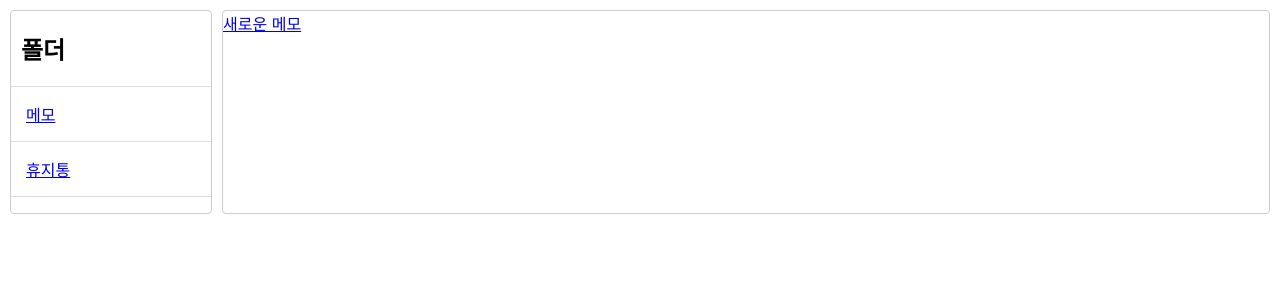
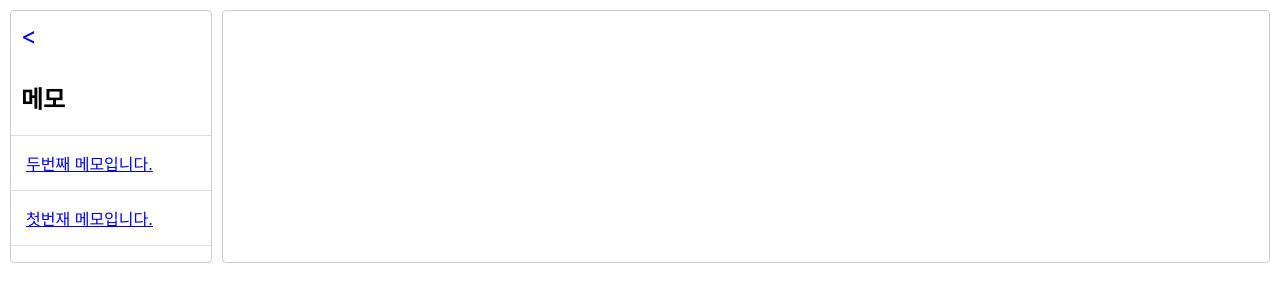
Before and after one commit to min33sky/ts-memo, a React (Create React App) app: page /memo in a window 1280 px wide. Before the commit this address led to /. Shown: the top 302 px of the page. Built offline with nearby package versions, Linux system fonts and the light colour scheme.

Commit message:
Add MemoPage

```diff
--- /dev/null
+++ b/src/page/MemoPage/index.tsx
@@ -0,0 +1,56 @@
+import React, { useState, useEffect } from 'react';
+import { RouteComponentProps, Link } from 'react-router-dom';
+import { fetchMemoList } from '../../api';
+import { List, ListItem } from '../../components/List';
+import Layout from '../../components/Layout';
+import Sidebar, {
+  SidebarBackButton,
+  SidebarTitle,
+} from '../../components/Sidebar';
+import Main from '../../components/Main';
+
+interface Memo {
+  id?: number;
+  content: string;
+  createdAt?: number;
+}
+
+function MemoPage({ match }: RouteComponentProps) {
+  const [memos, setMemos] = useState<Memo[]>([]);
+
+  useEffect(() => {
+    // 메모 목록 가져오기
+    fetchData();
+  }, []);
+
+  const fetchData = () => {
+    const memos = fetchMemoList();
+    setMemos(memos);
+  };
+
+  const renderMemoList = (memos: Memo[]) => (
+    <List>
+      {memos.map((memo, idx) => (
+        <ListItem key={idx} first={idx === 0}>
+          <Link to={`/memo/${memo.id}`}>{memoTitle(memo.content)}</Link>
+        </ListItem>
+      ))}
+    </List>
+  );
+
+  const memoTitle = (content: string) => {
+    return content.substr(0, 15);
+  };
+  return (
+    <Layout>
+      <Sidebar>
+        <SidebarBackButton to='/' />
+        <SidebarTitle>메모</SidebarTitle>
+        {memos && renderMemoList(memos)}
+      </Sidebar>
+      <Main>{/* <MemoRouter /> */}</Main>
+    </Layout>
+  );
+}
+
+export default MemoPage;
--- a/src/routes/index.tsx
+++ b/src/routes/index.tsx
@@ -1,12 +1,14 @@
 import React from 'react';
 import { BrowserRouter, Switch, Route, Redirect } from 'react-router-dom';
 import HomePage from '../page/HomePage';
+import MemoPage from '../page/MemoPage';
 
 function Root() {
   return (
     <BrowserRouter>
       <Switch>
         <Route exact path='/' component={HomePage} />
+        <Route path='/memo' component={MemoPage} />
         <Redirect path='*' to='/' />
       </Switch>
     </BrowserRouter>
```
